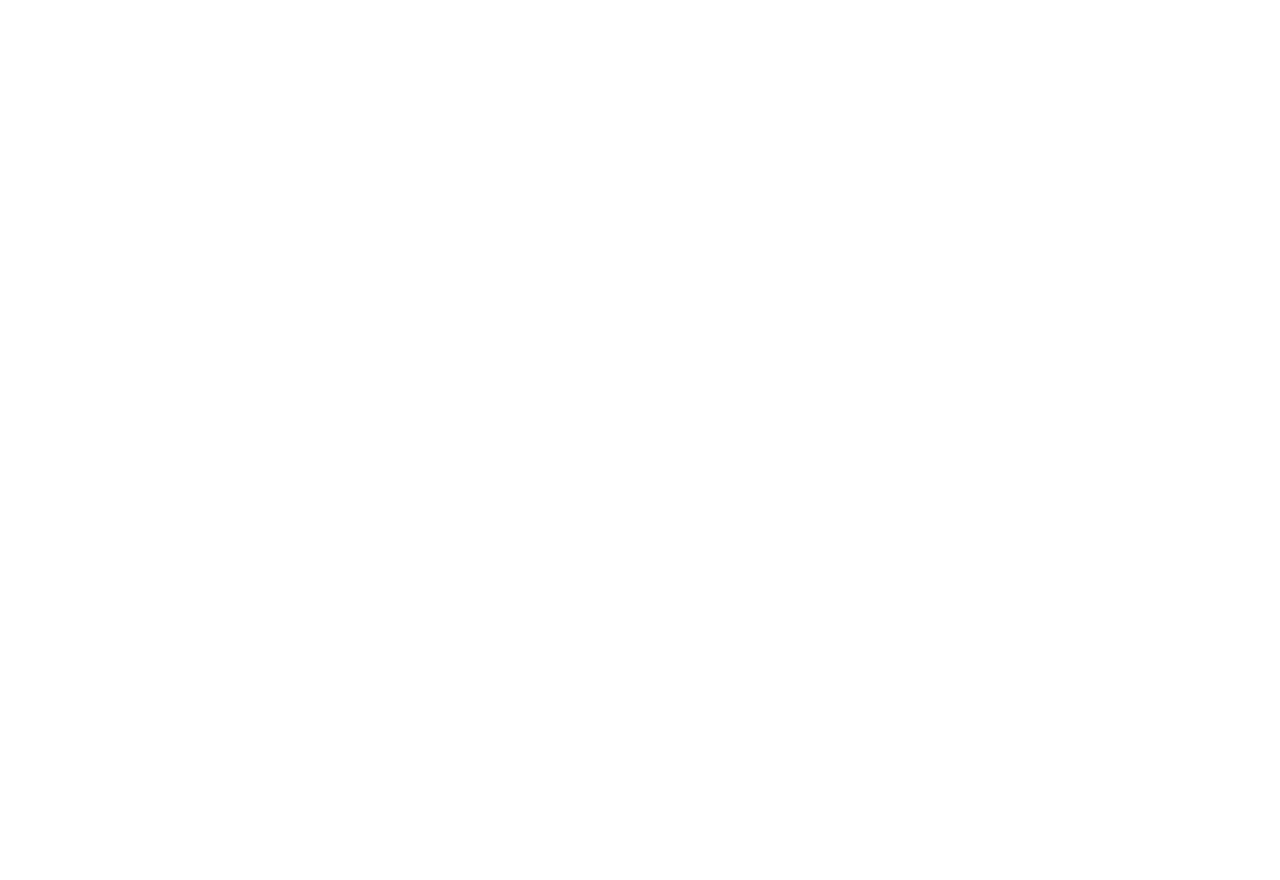
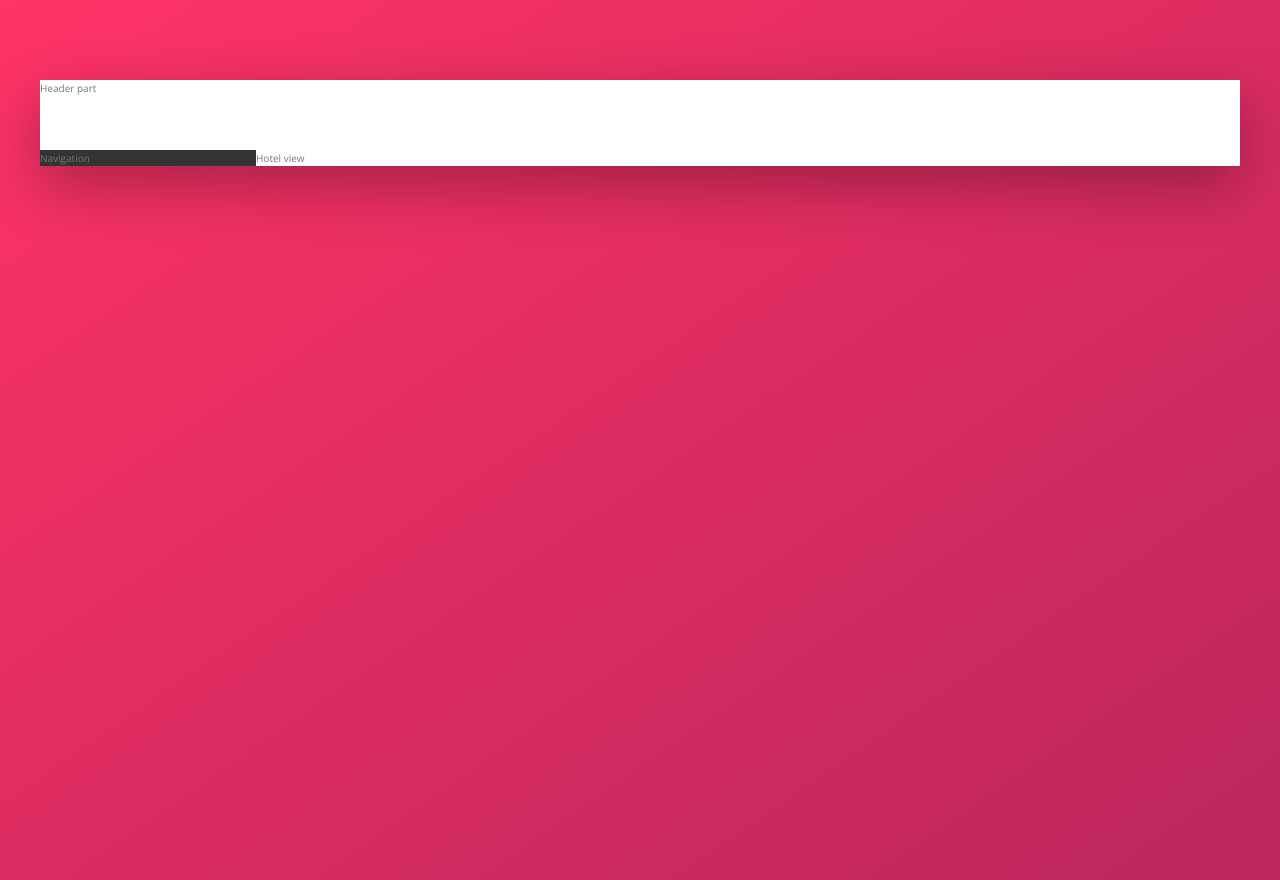
Before and after one commit to ngantxnguyen/trillo, a website: page index.html in a window 1280 px wide. Before the commit the page ends 800 px from the top, so only its background shows below. Drawn offline with nearby package versions, Linux system fonts and the light colour scheme.

Commit message:
Initial setup

```diff
--- a/index.html
+++ b/index.html
@@ -5,12 +5,25 @@
     <meta name="viewport" content="width=device-width, initial-scale=1.0">
 
     <link href="https://fonts.googleapis.com/css?family=Open+Sans:300,400,600" rel="stylesheet">
-    <link rel="stylesheet" href="css/style.css">
+    <link rel="stylesheet" href="css/main.css">
     <link rel="shortcut icon" type="image/png" href="img/favicon.png">
 
     <title>trillo &mdash; Your all-in-one booking app</title>
   </head>
   <body>
+    <div class="container">
+      <header class="header">
+        Header part
+      </header>
 
+      <div class="content">
+        <nav class="sidebar">
+          Navigation
+        </nav>
+        <main class="hotel-view">
+          Hotel view
+        </main>
+      </div>
+    </div>
   </body>
 </html>
--- /dev/null
+++ b/sass/_base.scss
@@ -0,0 +1,45 @@
+// Declare custom property (color in this case)
+:root { // essentially the same as html but with a higher specificity
+  --color-primary: #eb2f64;
+  --color-primary-light: #FF3366;
+  --color-primary-dark: #BA265D;
+
+  --color-grey-light-1: #faf9f9;
+  --color-grey-light-2: #f4f2f2;
+  --color-grey-light-3: #f0eeee;
+  --color-grey-light-4: #ccc;
+
+  --color-grey-dark-1: #333;
+  --color-grey-dark-2: #777;
+  --color-grey-dark-3: #999;
+
+  --shadow-dark: 0 2rem 6rem rgba(0, 0, 0, .3);
+}
+
+* {
+  margin: 0;
+  padding: 0;
+}
+
+*,
+*::before,
+*::after {
+  box-sizing: inherit;
+}
+
+html {
+  box-sizing: border-box;
+  font-size: 62.5%; // 1rem = 10px
+}
+
+body {
+  font-family: 'Open Sans', sans-serif;
+  font-weight: 400;
+  line-height: 1.6;
+  color: var(--color-grey-dark-2);
+  background-image: linear-gradient(to right bottom, var(--color-primary-light), var(--color-primary-dark));
+  background-size: cover;
+  background-repeat: no-repeat;
+
+  min-height: 100vh;
+}
--- /dev/null
+++ b/sass/_layout.scss
@@ -0,0 +1,29 @@
+.container {
+  max-width: 120rem;
+  margin: 8rem auto;
+  background-color: var(--color-grey-light-1);
+  box-shadow: var(--shadow-dark);
+}
+
+.header {
+  height: 7rem;
+  background-color: #fff;
+  border-bottom: var(--color-grey-light-2);
+}
+
+.content {
+  display: flex;
+}
+
+.sidebar {
+  background-color: var(--color-grey-dark-1);
+
+  // define width
+  flex: 0 0 18%;
+}
+
+.hotel-view {
+  background-color: #fff;
+
+  flex: 1; // occupy the rest of the space
+}
--- a/sass/main.scss
+++ b/sass/main.scss
@@ -1,17 +1,3 @@
-/*
-COLORS
-
-Primary: #eb2f64
-Primary light: #FF3366
-Primary dark: #BA265D
-
-Grey light 1: #faf9f9
-Grey light 2: #f4f2f2
-Grey light 3: #f0eeee
-Grey light 4: #ccc
-
-Grey dark 1: #333
-Grey dark 2: #777
-Grey dark 3: #999
-
-*/
+@import "base";
+@import "components";
+@import "layout";
```
Also changed, not shown: package.json (added, +28 -0 lines), css/main.css (added), css/style.css (deleted), sass/_components.scss (added), 2 other files.
